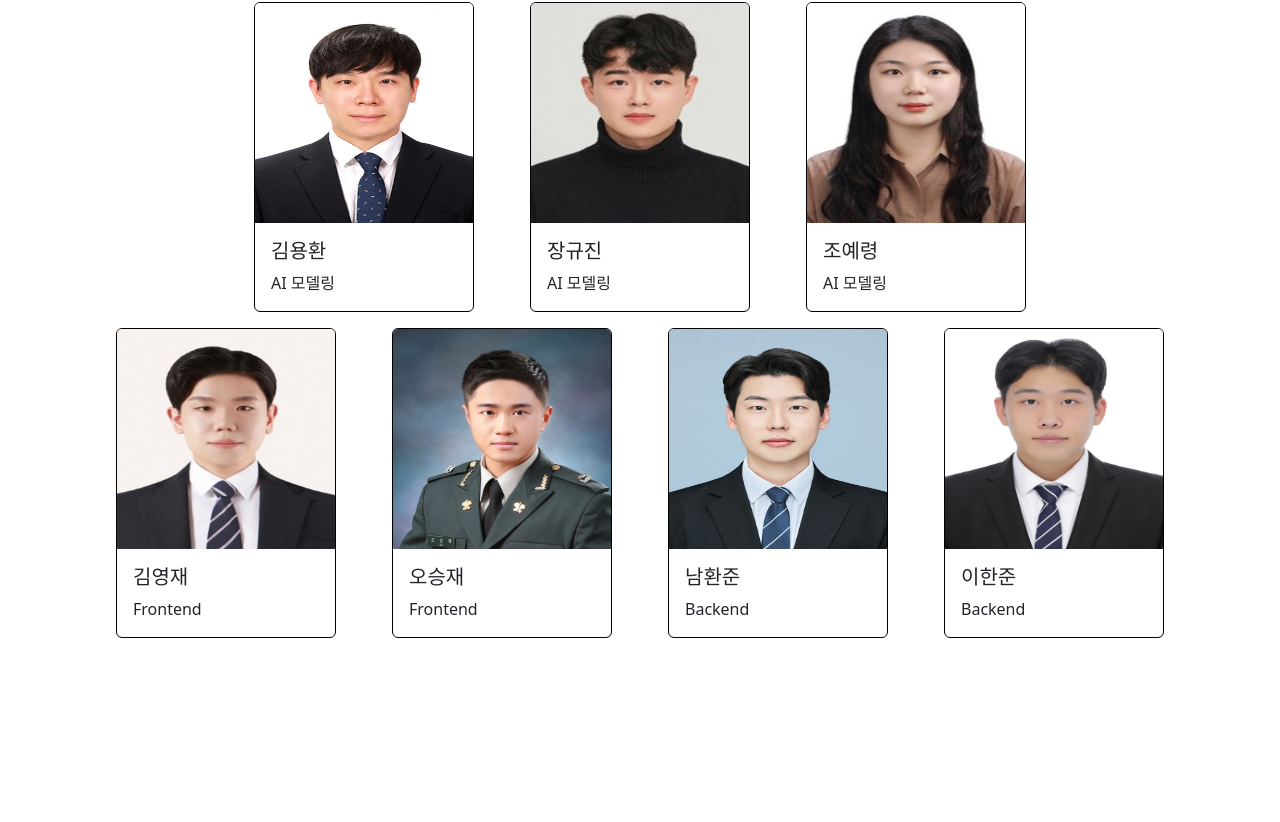
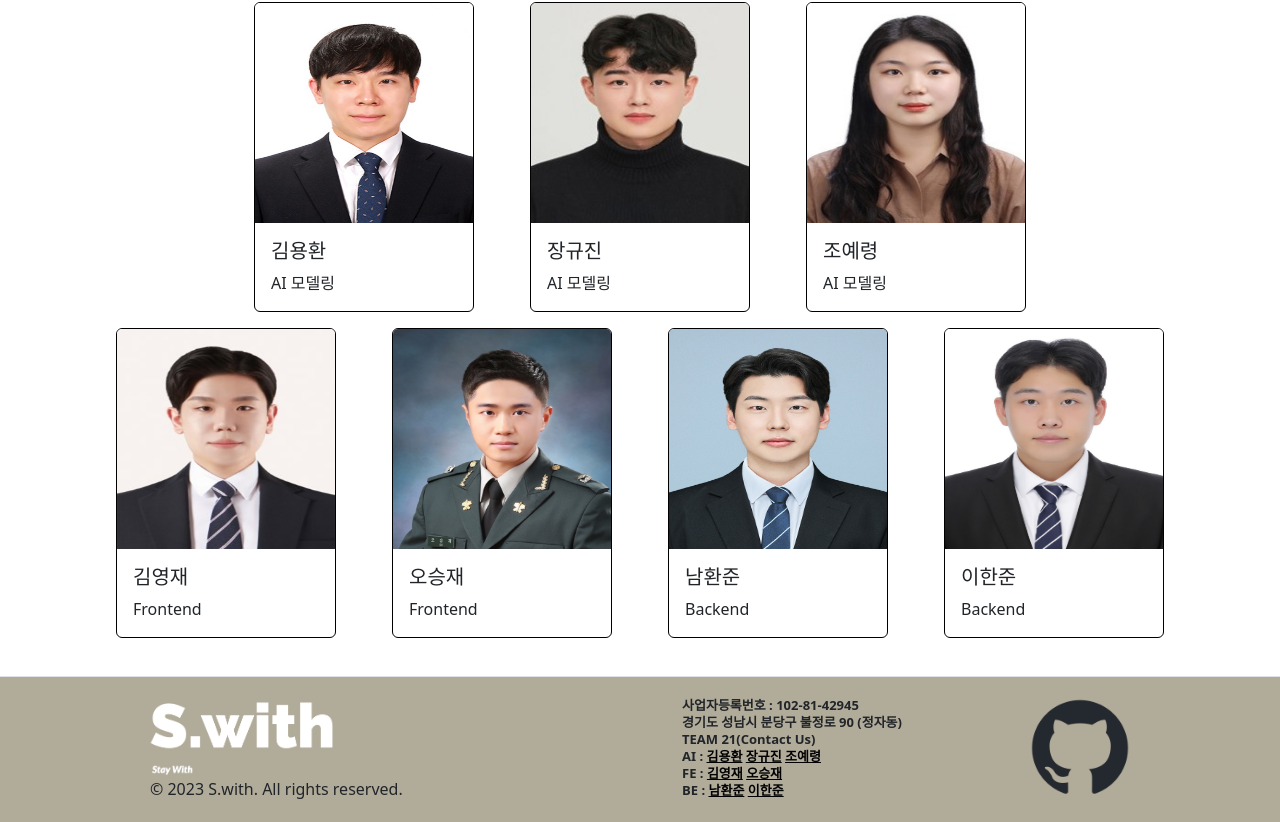
Before and after one commit to Yjason-K/AIVLE_BigProject_Swith, a React (Create React App) app: page /team21 in a window 1280 px wide. Shown: the part 182-1004 px from the top of the page. Before the commit the page ends 820 px from the top, so only its background shows below. Built offline with nearby package versions, Linux system fonts and the light colour scheme.

Commit message:
add - footer 추가

```diff
--- /dev/null
+++ b/src/components/footer.js
@@ -0,0 +1,39 @@
+import "./footer.scss";
+import logo from "../img/logo.png";
+import git_log from "../img/github-mark.png"
+
+const Footer = () => {
+    return (
+        <div className="footer-container">
+            <div className="footer-left">
+                <img src={logo} alt="Logo" className="footer-logo" />
+                <p>&copy; 2023 S.with. All rights reserved.</p>
+            </div>
+            <div className="footer-right">
+                <div className="footer-right-left">
+                    <b>사업자등록번호 : 102-81-42945</b>
+                    <b>경기도 성남시 분당구 불정로 90 (정자동)</b>
+                    <b>TEAM 21(Contact Us)</b>
+                    <div className="team">
+                        <b>AI : <a href="https://github.com/brightface" target="_blank">김용환</a>{' '}
+                            <a href="https://github.com/kj021" target="_blank">장규진</a>{' '}
+                            <a href="https://github.com/CYeryeong" target="_blank">조예령</a></b>
+                    </div>
+                    <div className="team">
+                        <b>FE : <a href="https://github.com/Yjason-K" target="_blank">김영재</a>{' '}
+                            <a href="https://github.com/18-12847" target="_blank">오승재</a></b>
+                    </div>
+                    <div className="team">
+                        <b>BE : <a href="https://github.com/only-juun" target="_blank">남환준</a>{' '}
+                            <a href="https://github.com/leehanjun506" target="_blank">이한준</a></b>
+                    </div>
+                </div>
+                <div className="footer-right-right">
+                    <a href="https://github.com/AIVLE-School-Third-Big-Project/AIVLE_BigProject_team21" target="_blank"><img src={git_log} alt="Github" className="github-logo" /></a>
+                </div>
+            </div>
+        </div>
+    );
+};
+
+export default Footer;
--- /dev/null
+++ b/src/components/footer.scss
@@ -0,0 +1,48 @@
+  .footer-container {
+    margin-top: 100px;
+    display: flex;
+    justify-content: space-between;
+    padding-top: 20px;
+    padding-bottom: 5px;
+    background-color: #B1AB9A;
+    border-top: 1px solid #dee2e6;
+    white-space: nowrap;
+  }
+
+  .footer-left {
+    display: flex;
+    margin-left: 150px;
+    flex-direction: column;
+    align-items: center;
+  }
+
+  .footer-logo {
+    margin-left: -70px;
+    width: 200px;
+  }
+
+  .footer-right {
+    margin-right: 150px;
+    display: flex;
+    justify-content: space-between;
+    width: 35%;
+  }
+
+  .footer-right-left {
+    font-size: 13px;
+    display: flex;
+    flex-direction: column;
+    line-height: 17px;
+  }
+
+  .github-logo {
+    width: 100px;
+  }
+
+  a:link {
+    color: black;
+}
+
+  a:visited {
+    color: black;
+}
--- a/src/pages/aivle.js
+++ b/src/pages/aivle.js
@@ -1,5 +1,6 @@
 import { useEffect, useState } from "react";
 import Myheader from "../components/header";
+import Footer from "../components/footer";
 import "../style/aivle.css";
 import younghwan from "../img/yonghwan.png";
 import gyujin from "../img/gyujin.png";
@@ -63,6 +64,7 @@ const AIVLE = () => {
           ))}
         </div>
       </div>
+      <Footer />
     </div>
   );
 };
```
Also changed, not shown: src/img/github-mark.png (added).
